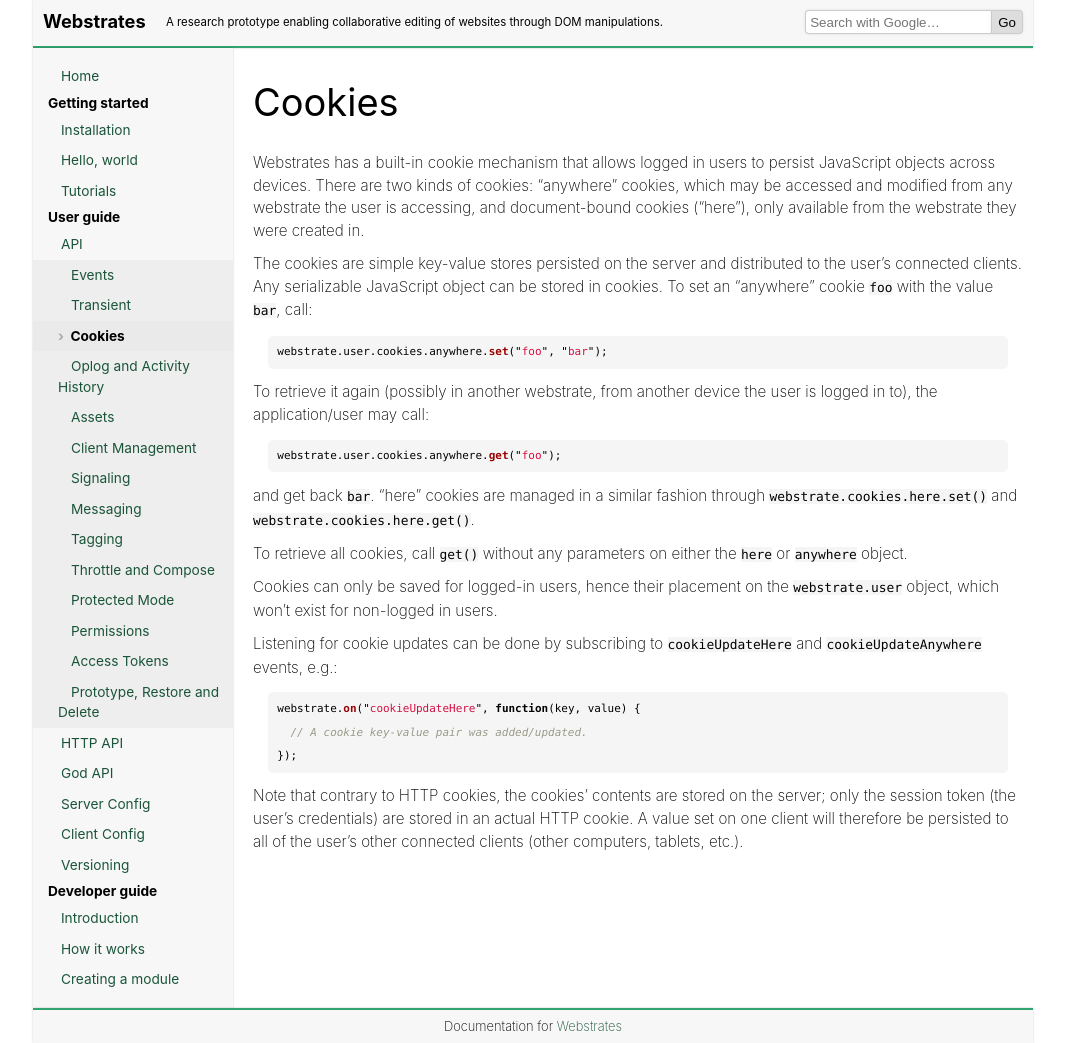
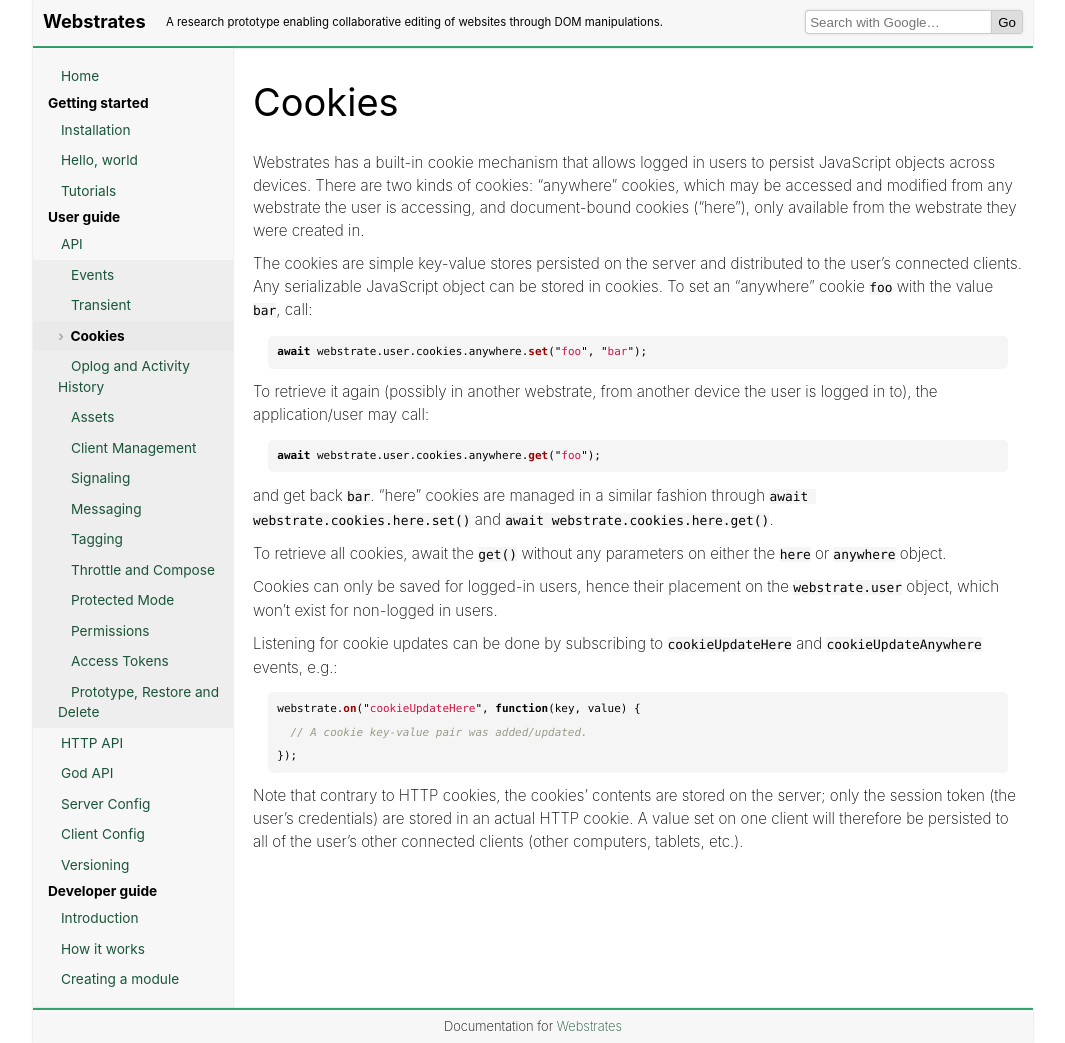
Before and after one commit to Webstrates/webstrates.github.io, a Jekyll site: the page built from _posts/2017-07-05-cookies.md, in a window 1280 px wide. Shown: the whole page, without its empty margins (107-1172 px from the left). Built offline with Jekyll 4.4.1, drawn with Linux system fonts in a browser that asks for light colours; comment, search, counter and statistics services are not loaded.

Commit message:
Prepare cookie api docs for changes in the 1.8.0 revision

````diff
--- a/_posts/2017-07-05-cookies.md
+++ b/_posts/2017-07-05-cookies.md
@@ -19,20 +19,20 @@
 cookie `foo` with the value `bar`, call:
 
 ```javascript
-webstrate.user.cookies.anywhere.set("foo", "bar");
+await webstrate.user.cookies.anywhere.set("foo", "bar");
 ```
 
 To retrieve it again (possibly in another webstrate, from another device the user is logged in to),
 the application/user may call:
 
 ```javascript
-webstrate.user.cookies.anywhere.get("foo");
+await webstrate.user.cookies.anywhere.get("foo");
 ```
 
 and get back `bar`. "here" cookies are managed in a similar fashion through
-`webstrate.cookies.here.set()` and `webstrate.cookies.here.get()`.
+`await webstrate.cookies.here.set()` and `await webstrate.cookies.here.get()`.
 
-To retrieve all cookies, call `get()` without any parameters on either the `here` or `anywhere`
+To retrieve all cookies, await the `get()` without any parameters on either the `here` or `anywhere`
 object.
 
 Cookies can only be saved for logged-in users, hence their placement on the `webstrate.user` object,
````
